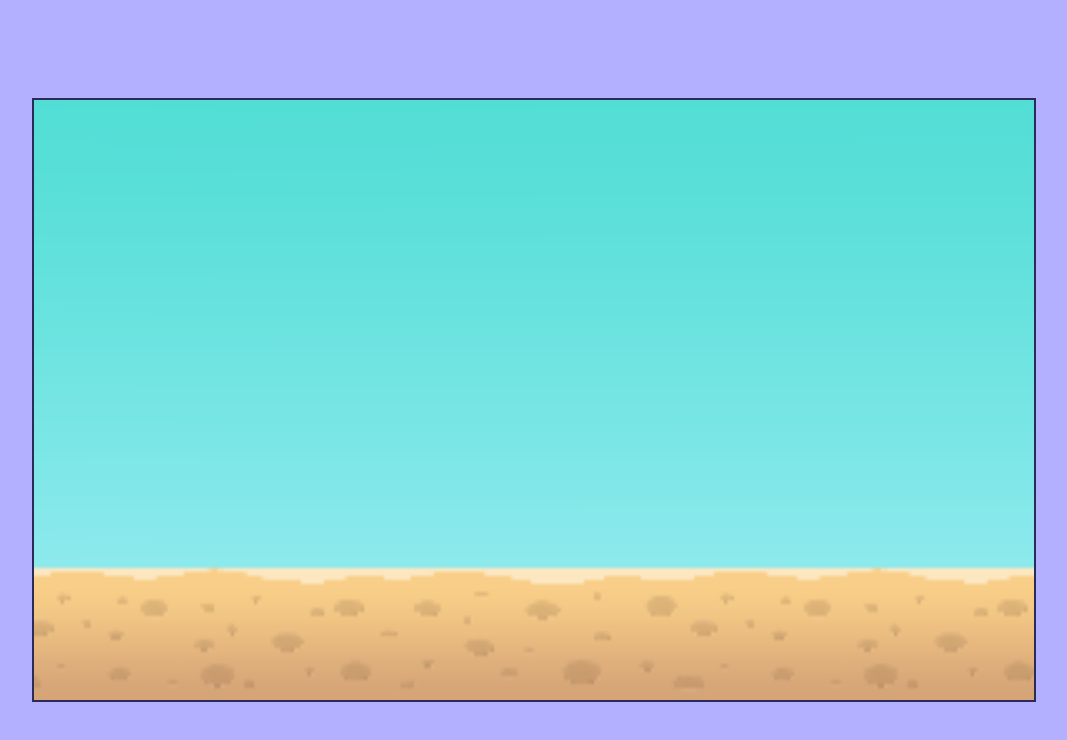
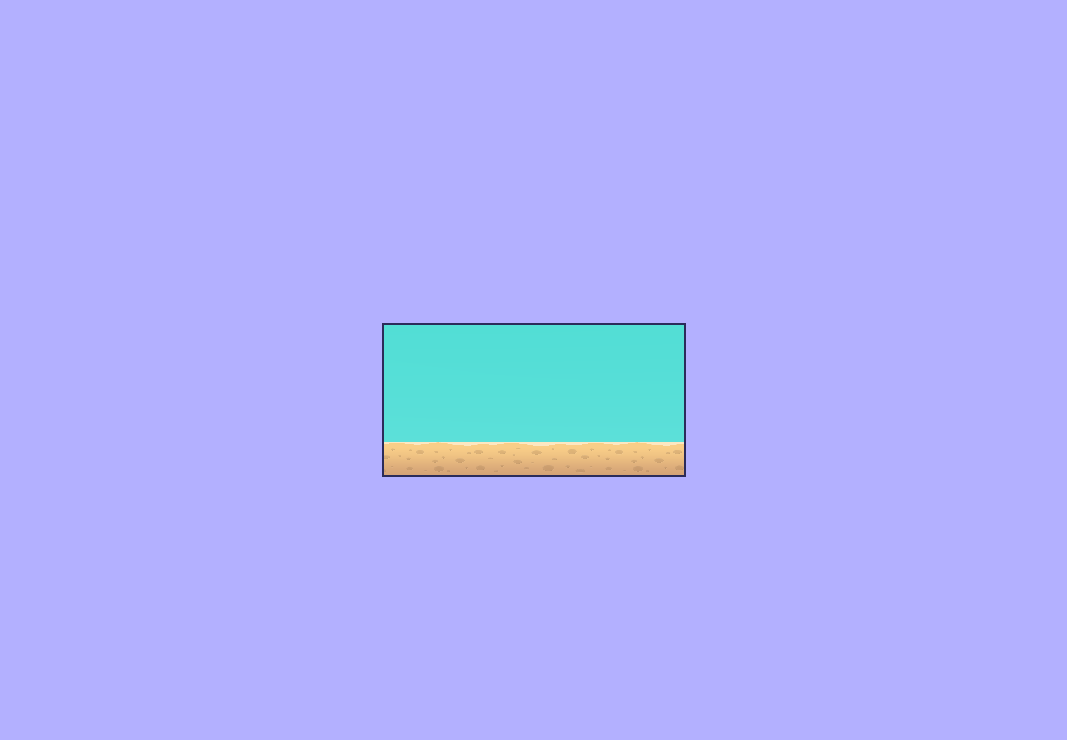
Before and after one commit to shivamottaghi/challenge-parallax, a plain HTML site: page index.html in a window 1280 px wide. Shown: the whole page, without its empty margins (106-1173 px from the left). Drawn offline with Linux system fonts and the light colour scheme.

Commit message:
remove canvas width and height from css file

```diff
--- a/style.css
+++ b/style.css
@@ -8,8 +8,8 @@ body{
 }
 #canvas1{
     position: absolute;
-    width: 1000px;
-    height:600px;
+    /*width: 1000px;*/
+    /*height:600px;*/
     transform: translate(-50%, -50%);
     top: 50%;
     left: 50%;
```
